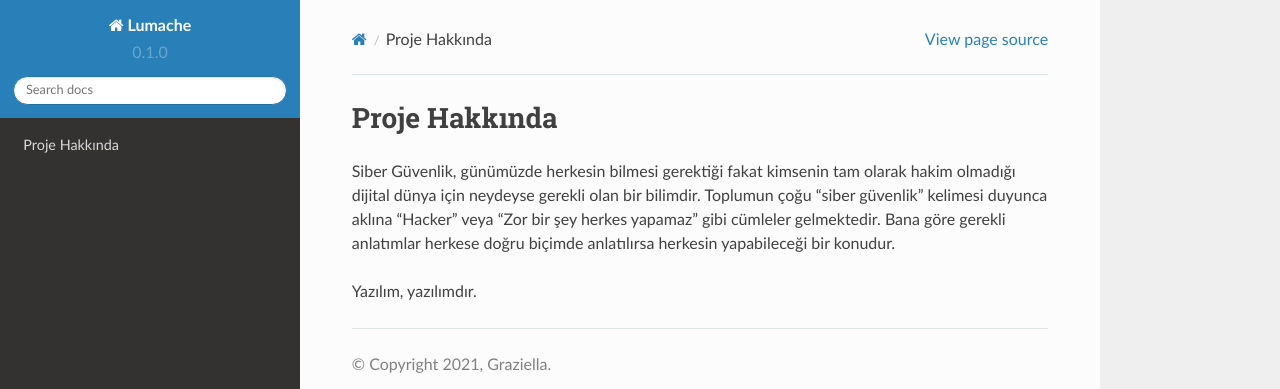
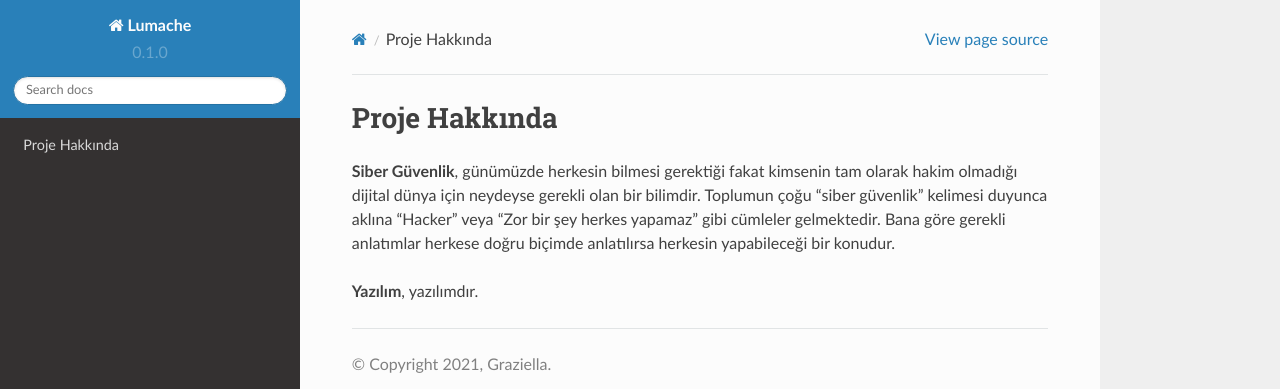
Before and after one commit to courselora/courselora_project, a Sphinx documentation site: the page built from docs/source/about-project/index.rst, in a window 1280 px wide. Shown: the top 389 px of the page. Built offline with Sphinx 7.4.7 and the Read the Docs theme 2.0.0, drawn with Linux system fonts in a browser that asks for light colours.

```diff
--- a/docs/source/about-project/index.rst
+++ b/docs/source/about-project/index.rst
@@ -1,6 +1,6 @@
 Proje Hakkında
 ==============
 
-Siber Güvenlik, günümüzde herkesin bilmesi gerektiği fakat kimsenin tam olarak hakim olmadığı dijital dünya için neydeyse gerekli olan bir bilimdir. Toplumun çoğu "siber güvenlik" kelimesi duyunca aklına "Hacker" veya "Zor bir şey herkes yapamaz" gibi cümleler gelmektedir. Bana göre gerekli anlatımlar herkese doğru biçimde anlatılırsa herkesin yapabileceği bir konudur.
+**Siber Güvenlik**, günümüzde herkesin bilmesi gerektiği fakat kimsenin tam olarak hakim olmadığı dijital dünya için neydeyse gerekli olan bir bilimdir. Toplumun çoğu "siber güvenlik" kelimesi duyunca aklına "Hacker" veya "Zor bir şey herkes yapamaz" gibi cümleler gelmektedir. Bana göre gerekli anlatımlar herkese doğru biçimde anlatılırsa herkesin yapabileceği bir konudur.
 
-Yazılım, yazılımdır.
+**Yazılım**, yazılımdır.
```
